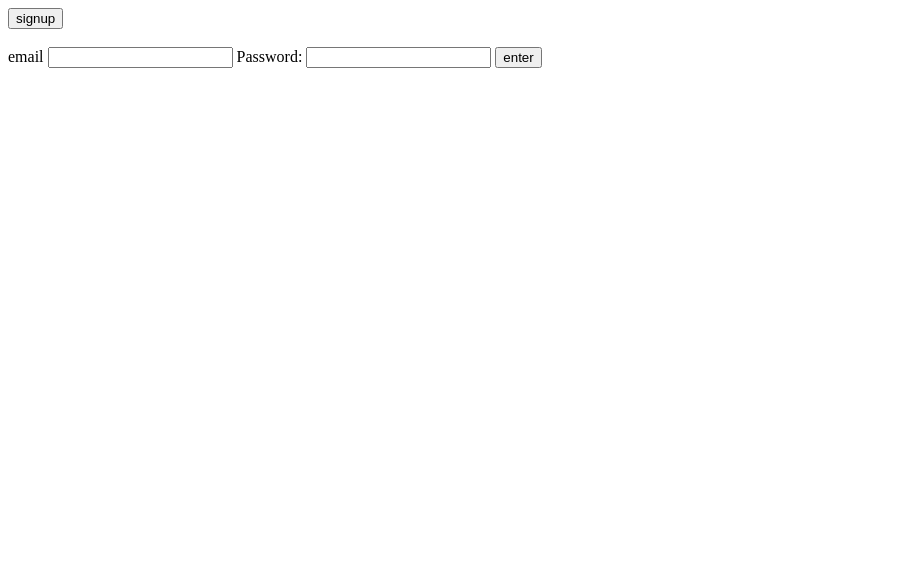
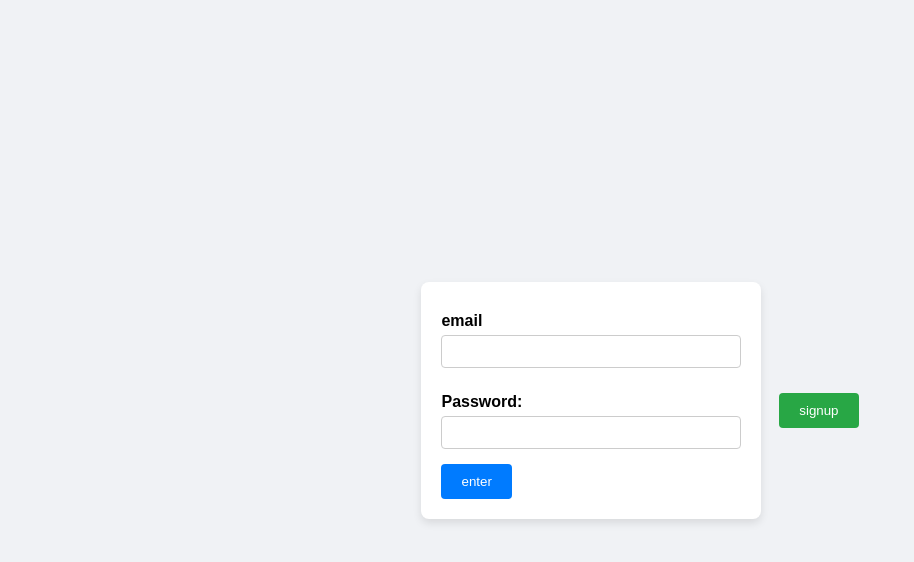
Before and after one commit to Jigarunagar/JavaScript, a plain HTML site: page login and signup/indexone.html in a window 1280 px wide. Shown: the whole page, without its empty margins (0-914 px from the left). Drawn offline with Linux system fonts and the light colour scheme.

Commit message:
Update indexone.html

```diff
--- a/login and signup/indexone.html
+++ b/login and signup/indexone.html
@@ -5,13 +5,75 @@
     <meta charset="UTF-8" />
     <meta name="viewport" content="width=device-width, initial-scale=1.0" />
     <title>Document</title>
+    <style>
+        body {
+            font-family: Arial, sans-serif;
+            display: flex;
+            justify-content: center;
+            align-items: center;
+            height: 100vh;
+            background-color: #f0f2f5;
+            margin: 0;
+        }
+
+        form {
+            background-color: white;
+            padding: 20px;
+            border-radius: 8px;
+            box-shadow: 0 4px 8px rgba(0, 0, 0, 0.1);
+            width: 300px;
+        }
+
+        label {
+            display: block;
+            margin-top: 10px;
+            font-weight: bold;
+        }
+
+        input[type="text"],
+        input[type="email"] {
+            width: 100%;
+            padding: 8px;
+            margin-top: 5px;
+            margin-bottom: 15px;
+            border: 1px solid #ccc;
+            border-radius: 4px;
+            box-sizing: border-box;
+        }
+
+        input[type="submit"] {
+            background-color: #007bff;
+            color: white;
+            border: none;
+            padding: 10px 20px;
+            border-radius: 4px;
+            cursor: pointer;
+        }
+
+        input[type="submit"]:hover {
+            background-color: #0056b3;
+        }
+
+        a button {
+            background-color: #28a745;
+            color: white;
+            border: none;
+            padding: 10px 20px;
+            border-radius: 4px;
+            cursor: pointer;
+            text-decoration: none;
+            margin-top: 20px;
+        }
+
+        a button:hover {
+            background-color: #218838;
+        }
+    </style>
 </head>
 
 <body>
-    <style></style>
-    <a href="./index.html"><button>signup</button></a>
-    <br>
-    <br>
+
+
     <form id="login">
         <label for="email">email</label>
         <input type="email" id="email" name="email" required />
@@ -19,6 +81,8 @@
         <input type="text" id="password" name="password" required />
         <input type="submit" value="enter" />
     </form>
+    &nbsp;&nbsp;&nbsp;&nbsp;
+    <a href="./index.html"><button>signup</button></a>
 </body>
 <script>
 
```
